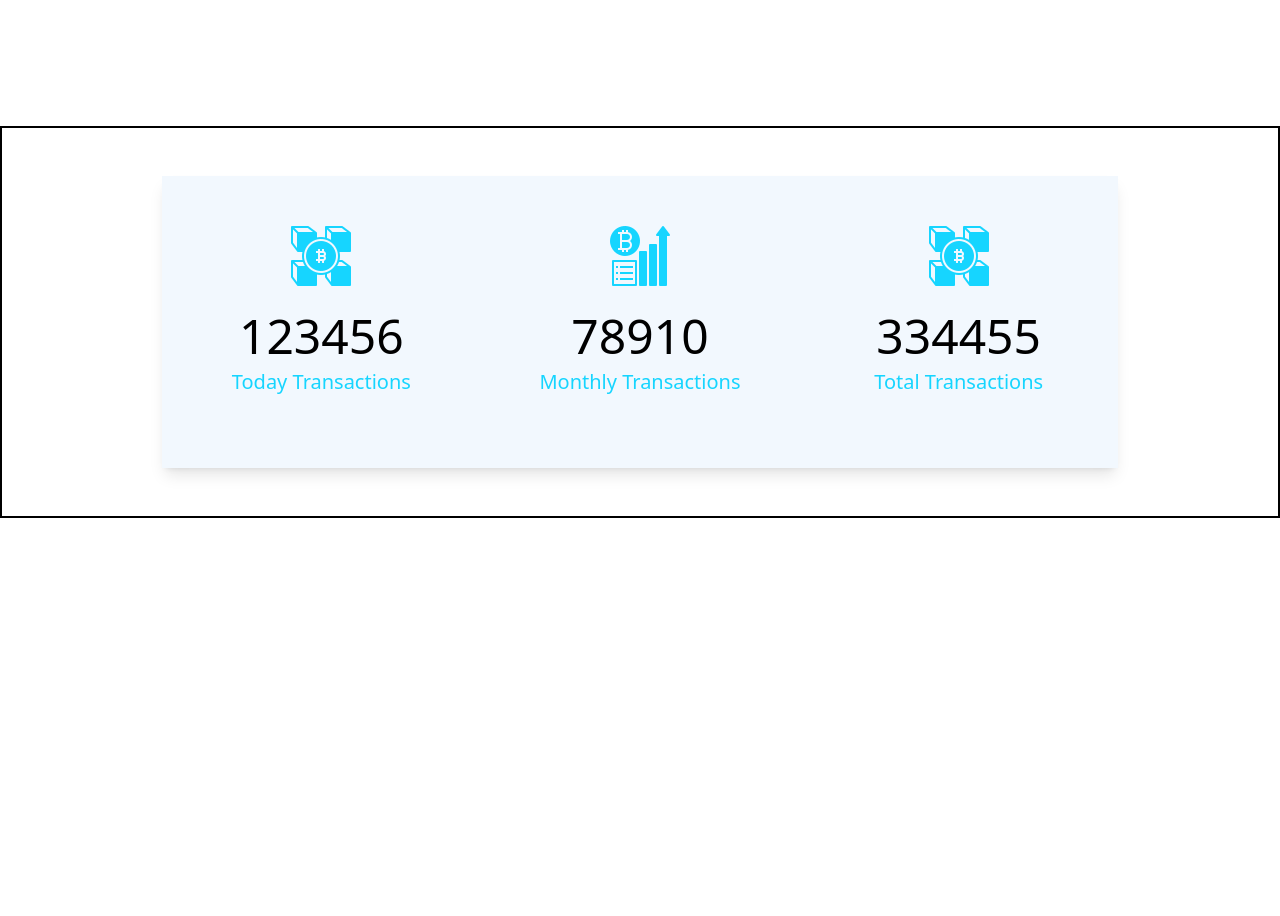
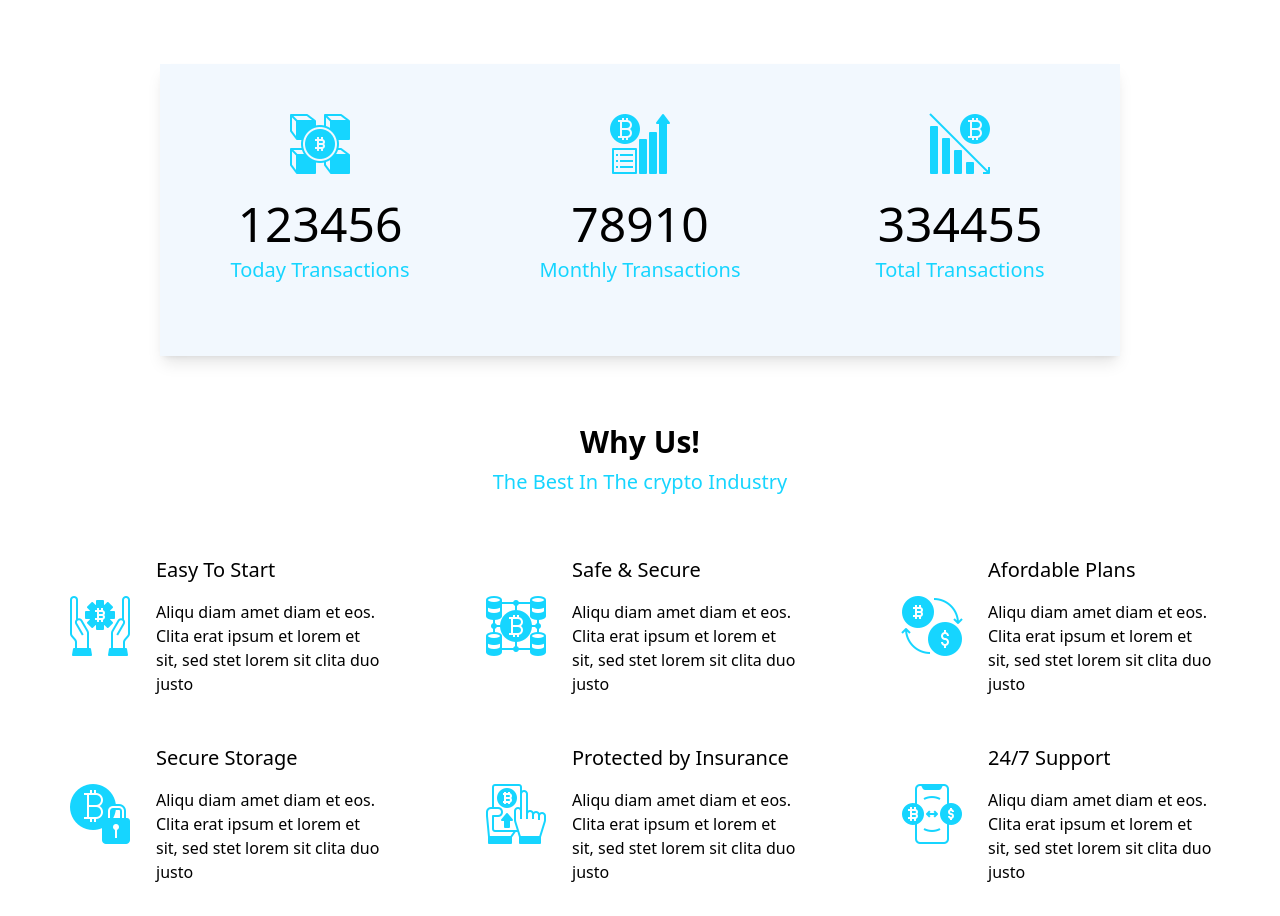
Before and after one commit to UsamabSadiq/tailwind-react_crypto-clone, a React (Create React App) app: page / in a window 1280 px wide. Shown: the part 1085-2001 px from the top of the page. Before the commit the page ends 1603 px from the top, so only its background shows below. Built offline with nearby package versions, Linux system fonts and the light colour scheme.

Commit message:
design feature section

```diff
--- a/src/layout/HomePageLayout.js
+++ b/src/layout/HomePageLayout.js
@@ -2,15 +2,20 @@ import React from 'react'
 import HeroSection from '../sections/HeroSection'
 import AboutUs from '../sections/AboutUs'
 import Counter from '../sections/Counter'
+import Feature from '../sections/Feature'
 
 
 const HomePageLayout = () => {
   return (
-    <div>
+    <>
+      {/* <div className='max-w-[1400px]'>
+      </div> */}
+
       <HeroSection />
       <AboutUs />
       <Counter />
-    </div>
+      <Feature />
+    </>
   )
 }
 
--- a/src/sections/AboutUs.js
+++ b/src/sections/AboutUs.js
@@ -8,7 +8,7 @@ const AboutUs = () => {
         <>
             <div className=' container mx-auto  lg:mx-40 pt-24'>
                 <div className='grid grid-cols-1 lg:grid-cols-2 '>
-                    <div className='p-4 mb-8 '>
+                    <div className='px-10 mb-8 '>
                         <img src={coin} alt='silver coin' />
                     </div>
                     <div className='text-container px-14 mt-6'>
--- a/src/sections/Counter.js
+++ b/src/sections/Counter.js
@@ -18,14 +18,14 @@ const Counter = () => {
             text: 'Monthly Transactions'
         },
         {
-            image: icon1,
+            image: icon3,
             numericVal: 334455,
             text: 'Total Transactions'
         }
     ]
     return (
         <>
-            <div className='main border-2 border-black lg:container lg:mx-auto mt-20'>
+            <div className='main container mx-auto mt-20 mb-10'>
                 <div className=' bg-[#F2F8FE] lg:mx-40 my-12 py-12 shadow-lg '>
                     <div className='grid grid-cols-1 md:grid-cols-2 lg:grid-cols-3 '>
                         {
--- /dev/null
+++ b/src/sections/Feature.js
@@ -0,0 +1,65 @@
+import React from 'react'
+import icon3 from '../images/icon-3.png'
+import icon4 from '../images/icon-4.png'
+import icon5 from '../images/icon-5.png'
+import icon6 from '../images/icon-6.png'
+import icon7 from '../images/icon-7.png'
+import icon8 from '../images/icon-8.png'
+
+
+const Feature = () => {
+
+    const data = [
+        {
+            image: icon3,
+            text: 'Easy To Start'
+        },
+        {
+            image: icon4,
+            text: 'Safe & Secure'
+        },
+        {
+            image: icon5,
+            text: 'Afordable Plans'
+        },
+        {
+            image: icon6,
+            text: 'Secure Storage'
+        },
+        {
+            image: icon7,
+            text: 'Protected by Insurance'
+        },
+        {
+            image: icon8,
+            text: '24/7 Support'
+        },
+    ]
+
+    return (
+        <>
+            <div className='main px-10 py-5 '>
+                <h2 className='text-center text-3xl mb-2 font-semibold'>Why Us!</h2>
+                <p className='text-[#16D5FF] text-xl text-center mb-12'>The Best In The crypto Industry</p>
+
+                <div className='container mx-auto grid grid-cols-3 gap-12  py-3'>
+
+                    {data.map((item, index) => {
+                        return (
+
+                            <div key={index} className='flex px-7 items-center'>
+                                <img src={item.image} alt='icon-3' className='h-16 w-16' />
+                                <div className='pl-6'>
+                                    <h4 className='text-xl mb-4'>{item.text}</h4>
+                                    <p className='text-base'> Aliqu diam amet diam et eos. Clita erat ipsum et lorem et sit, sed stet lorem sit clita duo justo </p>
+                                </div>
+                            </div>
+                        )
+                    })}
+                </div>
+            </div>
+        </>
+    )
+}
+
+export default Feature
```
